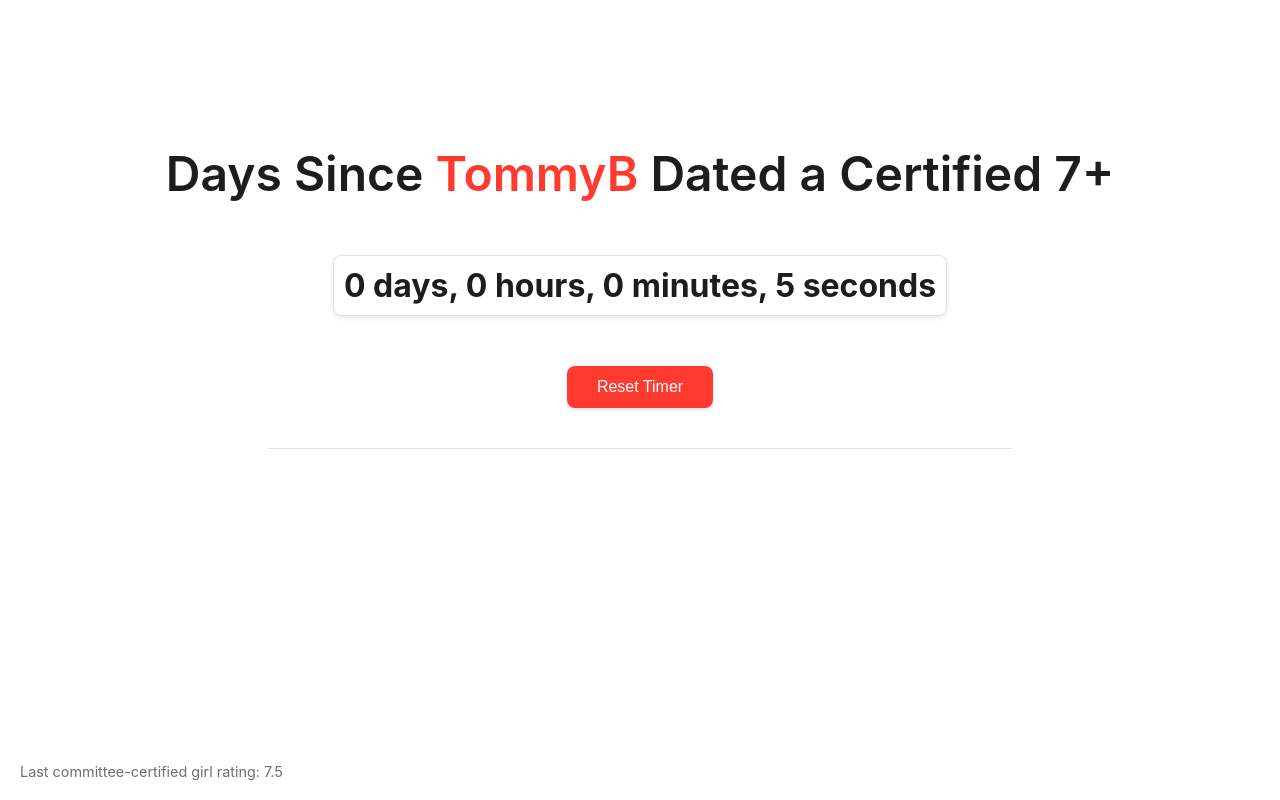
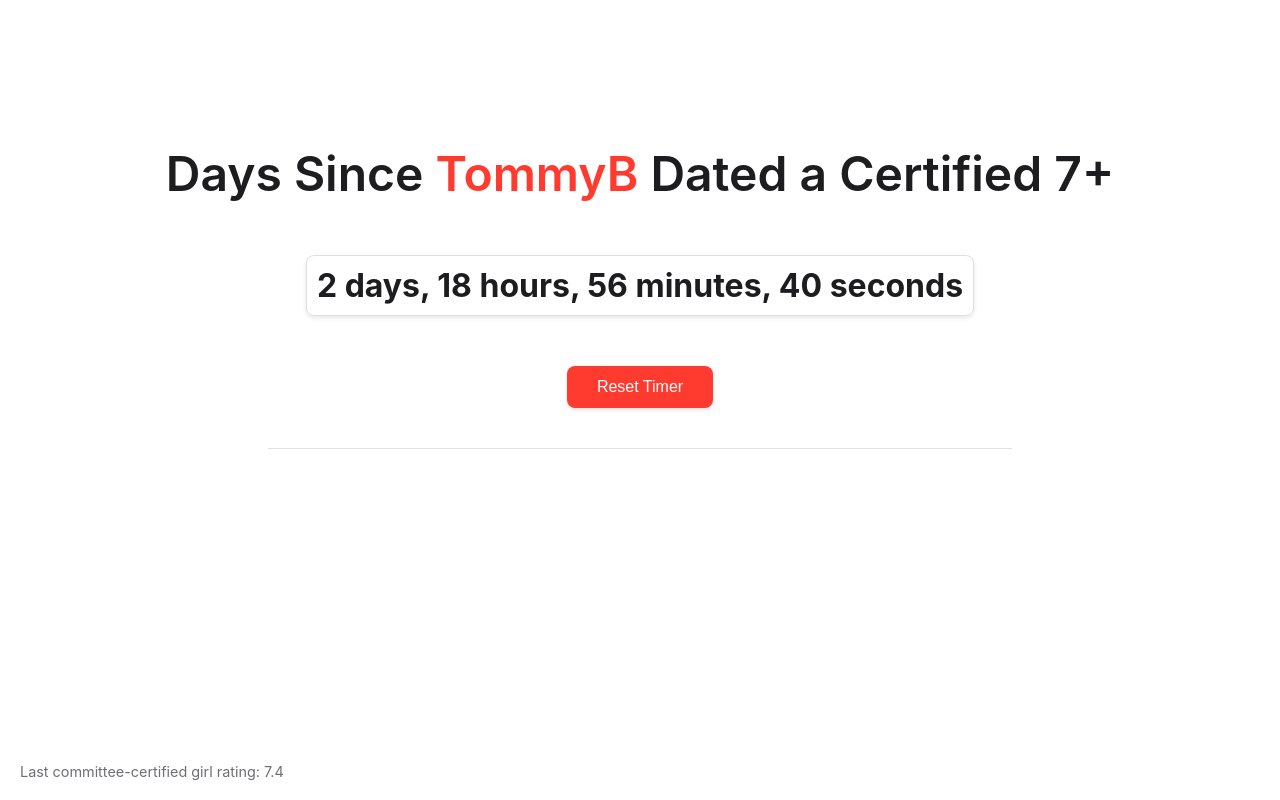
Before and after one commit to CKiN00/tommyb, a plain HTML site: page index.html in a window 1280 px wide. Drawn offline with Linux system fonts and the light colour scheme.

Commit message:
Update index.html

```diff
--- a/index.html
+++ b/index.html
@@ -70,13 +70,11 @@
     <button class="reset-button" id="reset-button">Reset Timer</button>
   </div>
   <div class="divider"></div>
-  <div class="rating" id="rating">Last committee-certified girl rating: 7.5</div>
+  <div class="rating" id="rating">Last committee-certified girl rating: 7.4</div>
 
   <script>
-    let startDate = new Date(localStorage.getItem('startDate') || new Date());
-    const timerEl = document.getElementById('timer');
-    const resetButton = document.getElementById('reset-button');
-    const ratingEl = document.getElementById('rating');
+    // Manually set the start date (ISO format: YYYY-MM-DDTHH:mm:ss)
+    let startDate = new Date("2025-01-11T19:11:00");
 
     function updateTimer() {
       const now = new Date();
@@ -85,24 +83,16 @@
       const hours = Math.floor((diff % (1000 * 60 * 60 * 24)) / (1000 * 60 * 60));
       const minutes = Math.floor((diff % (1000 * 60 * 60)) / (1000 * 60));
       const seconds = Math.floor((diff % (1000 * 60)) / 1000);
-      timerEl.textContent = `${days} days, ${hours} hours, ${minutes} minutes, ${seconds} seconds`;
+      document.getElementById('timer').textContent = `${days} days, ${hours} hours, ${minutes} minutes, ${seconds} seconds`;
     }
 
-    resetButton.addEventListener('click', () => {
-      const password = prompt("Enter the password to reset the timer:");
-      if (password === "MisterFantastic") { // Replace "your_password_here" with your chosen password
-        startDate = new Date();
-        localStorage.setItem('startDate', startDate);
-        const newRating = prompt("Update the last committee-certified girl rating (0-10):");
-        if (newRating && !isNaN(newRating) && newRating >= 0 && newRating <= 10) {
-          ratingEl.textContent = `Last committee-certified girl rating: ${newRating}`;
-        }
-      } else {
-        alert("Incorrect password. Timer reset denied.");
-      }
+    // Update the timer every second
+    setInterval(updateTimer, 1000);
+
+    // Cosmetic reset button (does nothing functional)
+    document.getElementById('reset-button').addEventListener('click', () => {
+      alert("This reset button is purely cosmetic. Update the start date manually in the code!");
     });
-
-    setInterval(updateTimer, 1000);
   </script>
 </body>
 </html>
```
